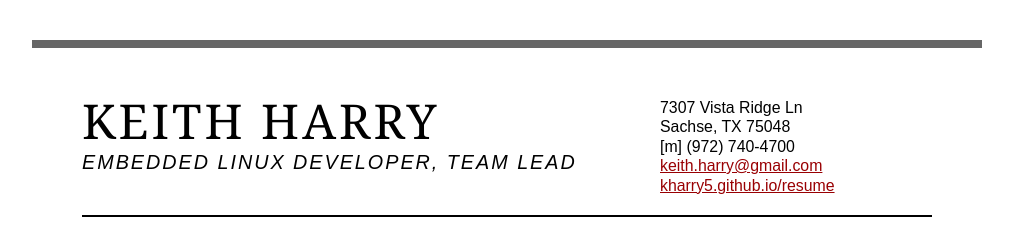
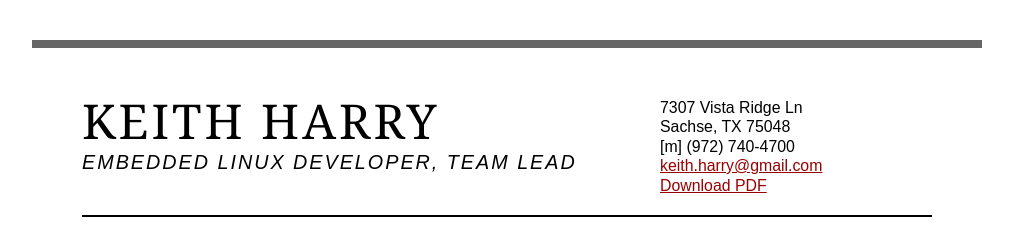
Before and after one commit to kharry5/resume, a plain HTML site: page index.html in a window 1280 px wide. Shown: the top 227 px of the page, without its empty margins (133-1146 px from the left). Drawn offline with Linux system fonts and the light colour scheme.

Commit message:
Add download pdf link

```diff
--- a/index.html
+++ b/index.html
@@ -30,7 +30,7 @@
                   <h3>Sachse, TX 75048</h3>
 						<h3>[m] (972) 740-4700</h3>
 						<h3><a href="mailto:keith.harry@gmail.com">keith.harry@gmail.com</a></h3>
-                  <h3><a href="http://kharry5.github.io/resume">kharry5.github.io/resume</a></h3>
+                  <h3><a class="pdf" href="https://docs.google.com/file/d/0BwXmfC2OxzJSWWIxX2hlMWF2R2M/edit?usp=sharing">Download PDF</a></h3>
 					</div><!--// .contact-info -->
 				</div>
 			</div><!--// .yui-gc -->
```
